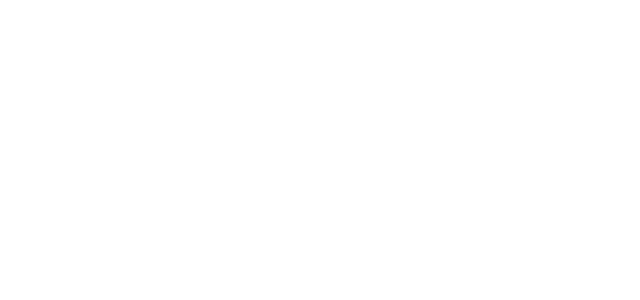
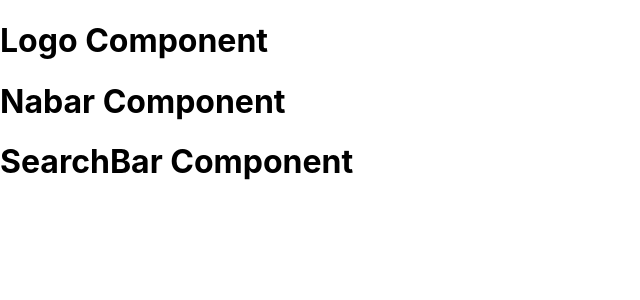
Before and after one commit to muathkhatib/Show4Show, a React (Create React App) app: page / in a window 1280 px wide. Shown: the top 300 px of the page, without its empty margins (0-640 px from the left). Built offline with nearby package versions, Linux system fonts and the light colour scheme.

Commit message:
Build header component Relates #5

```diff
--- a/src/App.js
+++ b/src/App.js
@@ -1,7 +1,16 @@
 import "./App.css";
+import { Logo, Nav, SearchBar } from "./components/Header";
 
 function App() {
-  return <div className="App"></div>;
+  return (
+    <>
+    <header>
+      <Logo />
+      <Nav />
+      <SearchBar />
+    </header>
+    </>
+  );
 }
 
 export default App;
--- /dev/null
+++ b/src/components/Header/Logo.jsx
@@ -0,0 +1,4 @@
+const Logo = () => (
+    <h1>Logo Component</h1>
+);
+export default Logo
--- /dev/null
+++ b/src/components/Header/Navbar.jsx
@@ -0,0 +1,4 @@
+const Nav = () => (
+    <h1>Nabar Component</h1>
+);
+export default Nav
--- /dev/null
+++ b/src/components/Header/SearchBar.jsx
@@ -0,0 +1,4 @@
+const SearchBar = () => (
+    <h1>SearchBar Component </h1>
+);
+export default SearchBar;
--- /dev/null
+++ b/src/components/Header/index.js
@@ -0,0 +1,4 @@
+import Logo from "./Logo";
+import Nav from "./Navbar";
+import SearchBar from "./SearchBar";
+export  { Logo, Nav, SearchBar };
```
Also changed, not shown: src/components/index.js (added), src/components/index.jsx (deleted).
